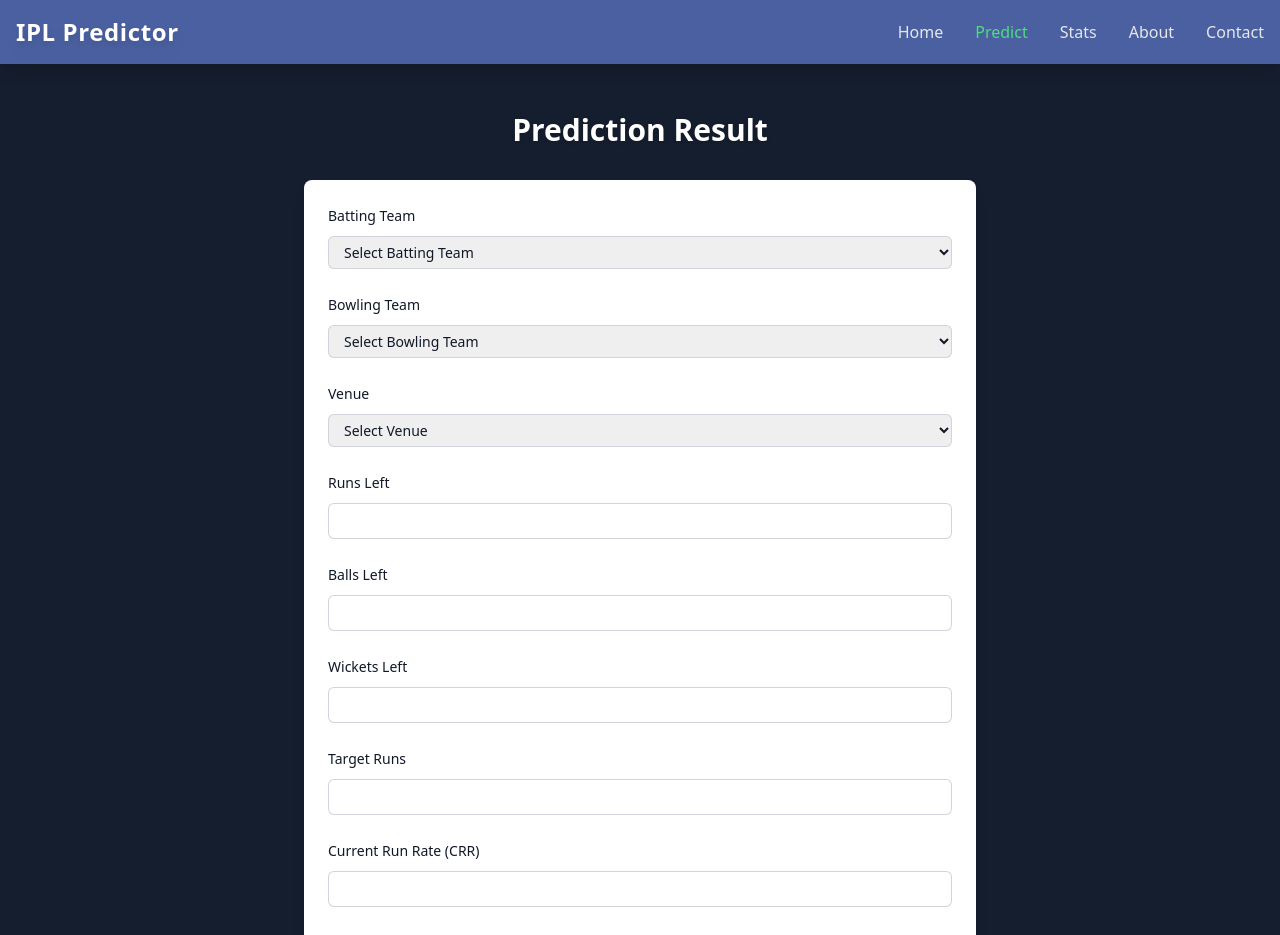
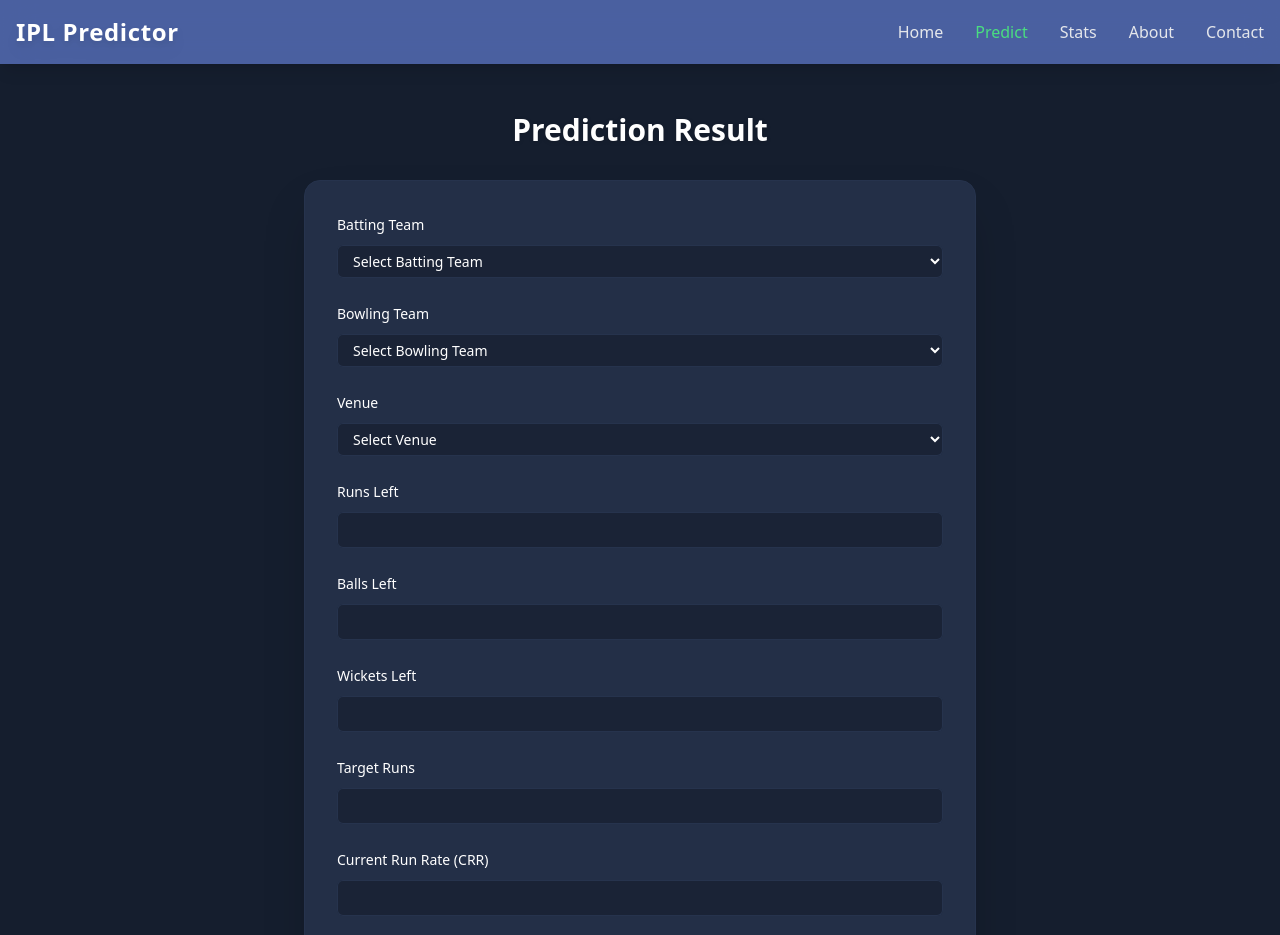
Before and after one commit to akankshabisht01/ipl_prediction_system, a Next.js app: page /predict in a window 1280 px wide. Shown: the top 935 px of the page. Built offline with nearby package versions, Linux system fonts and the light colour scheme.

Commit message:
feat: dark theme for form, dual donut charts for both teams' win probabilities, modern IPL look

```diff
--- a/src/components/predict/PredictionForm.tsx
+++ b/src/components/predict/PredictionForm.tsx
@@ -81,19 +81,19 @@ export default function PredictionForm({ onSubmit }: PredictionFormProps) {
       initial={{ opacity: 0, y: 20 }}
       animate={{ opacity: 1, y: 0 }}
       transition={{ duration: 0.8 }}
-      className="max-w-2xl mx-auto p-6 bg-white dark:bg-gray-800 rounded-lg shadow-lg"
+      className="max-w-2xl mx-auto p-8 bg-[#232f47] rounded-2xl shadow-2xl border border-[#26334d] text-white"
     >
       <form onSubmit={handleSubmit} className="space-y-8">
         <div className="space-y-6">
           <div>
-            <label htmlFor="batting_team" className="block text-sm font-medium leading-6 text-gray-900 dark:text-white">Batting Team</label>
+            <label htmlFor="batting_team" className="block text-sm font-medium leading-6 text-white">Batting Team</label>
             <select
               id="batting_team"
               name="batting_team"
               value={formData.batting_team}
               onChange={handleChange}
               required
-              className="mt-2 block w-full rounded-md border-0 py-1.5 pl-3 pr-10 text-gray-900 dark:text-white dark:bg-gray-700 ring-1 ring-inset ring-gray-300 dark:ring-gray-600 focus:ring-2 focus:ring-ipl-blue dark:focus:ring-ipl-orange sm:text-sm sm:leading-6"
+              className="mt-2 block w-full rounded-md border-0 py-1.5 pl-3 pr-10 text-white bg-[#1a2336] ring-1 ring-inset ring-[#26334d] focus:ring-2 focus:ring-ipl-blue focus:bg-[#232f47] sm:text-sm sm:leading-6"
             >
               <option value="">Select Batting Team</option>
               {teams.map((team) => (
@@ -102,14 +102,14 @@ export default function PredictionForm({ onSubmit }: PredictionFormProps) {
             </select>
           </div>
           <div>
-            <label htmlFor="bowling_team" className="block text-sm font-medium leading-6 text-gray-900 dark:text-white">Bowling Team</label>
+            <label htmlFor="bowling_team" className="block text-sm font-medium leading-6 text-white">Bowling Team</label>
             <select
               id="bowling_team"
               name="bowling_team"
               value={formData.bowling_team}
               onChange={handleChange}
               required
-              className="mt-2 block w-full rounded-md border-0 py-1.5 pl-3 pr-10 text-gray-900 dark:text-white dark:bg-gray-700 ring-1 ring-inset ring-gray-300 dark:ring-gray-600 focus:ring-2 focus:ring-ipl-blue dark:focus:ring-ipl-orange sm:text-sm sm:leading-6"
+              className="mt-2 block w-full rounded-md border-0 py-1.5 pl-3 pr-10 text-white bg-[#1a2336] ring-1 ring-inset ring-[#26334d] focus:ring-2 focus:ring-ipl-blue focus:bg-[#232f47] sm:text-sm sm:leading-6"
             >
               <option value="">Select Bowling Team</option>
               {teams.filter((team) => team !== formData.batting_team).map((team) => (
@@ -118,14 +118,14 @@ export default function PredictionForm({ onSubmit }: PredictionFormProps) {
             </select>
           </div>
           <div>
-            <label htmlFor="venue" className="block text-sm font-medium leading-6 text-gray-900 dark:text-white">Venue</label>
+            <label htmlFor="venue" className="block text-sm font-medium leading-6 text-white">Venue</label>
             <select
               id="venue"
               name="venue"
               value={formData.venue}
               onChange={handleChange}
               required
-              className="mt-2 block w-full rounded-md border-0 py-1.5 pl-3 pr-10 text-gray-900 dark:text-white dark:bg-gray-700 ring-1 ring-inset ring-gray-300 dark:ring-gray-600 focus:ring-2 focus:ring-ipl-blue dark:focus:ring-ipl-orange sm:text-sm sm:leading-6"
+              className="mt-2 block w-full rounded-md border-0 py-1.5 pl-3 pr-10 text-white bg-[#1a2336] ring-1 ring-inset ring-[#26334d] focus:ring-2 focus:ring-ipl-blue focus:bg-[#232f47] sm:text-sm sm:leading-6"
             >
               <option value="">Select Venue</option>
               {venues.map((venue) => (
@@ -134,7 +134,7 @@ export default function PredictionForm({ onSubmit }: PredictionFormProps) {
             </select>
           </div>
           <div>
-            <label htmlFor="runs_left" className="block text-sm font-medium leading-6 text-gray-900 dark:text-white">Runs Left</label>
+            <label htmlFor="runs_left" className="block text-sm font-medium leading-6 text-white">Runs Left</label>
             <input
               type="number"
               id="runs_left"
@@ -143,11 +143,11 @@ export default function PredictionForm({ onSubmit }: PredictionFormProps) {
               onChange={handleChange}
               required
               min="0"
-              className="mt-2 block w-full rounded-md border-0 py-1.5 pl-3 pr-10 text-gray-900 dark:text-white dark:bg-gray-700 ring-1 ring-inset ring-gray-300 dark:ring-gray-600 focus:ring-2 focus:ring-ipl-blue dark:focus:ring-ipl-orange sm:text-sm sm:leading-6"
+              className="mt-2 block w-full rounded-md border-0 py-1.5 pl-3 pr-10 text-white bg-[#1a2336] ring-1 ring-inset ring-[#26334d] focus:ring-2 focus:ring-ipl-blue focus:bg-[#232f47] sm:text-sm sm:leading-6"
             />
           </div>
           <div>
-            <label htmlFor="balls_left" className="block text-sm font-medium leading-6 text-gray-900 dark:text-white">Balls Left</label>
+            <label htmlFor="balls_left" className="block text-sm font-medium leading-6 text-white">Balls Left</label>
             <input
               type="number"
               id="balls_left"
@@ -156,11 +156,11 @@ export default function PredictionForm({ onSubmit }: PredictionFormProps) {
               onChange={handleChange}
               required
               min="0"
-              className="mt-2 block w-full rounded-md border-0 py-1.5 pl-3 pr-10 text-gray-900 dark:text-white dark:bg-gray-700 ring-1 ring-inset ring-gray-300 dark:ring-gray-600 focus:ring-2 focus:ring-ipl-blue dark:focus:ring-ipl-orange sm:text-sm sm:leading-6"
+              className="mt-2 block w-full rounded-md border-0 py-1.5 pl-3 pr-10 text-white bg-[#1a2336] ring-1 ring-inset ring-[#26334d] focus:ring-2 focus:ring-ipl-blue focus:bg-[#232f47] sm:text-sm sm:leading-6"
             />
           </div>
           <div>
-            <label htmlFor="wickets_left" className="block text-sm font-medium leading-6 text-gray-900 dark:text-white">Wickets Left</label>
+            <label htmlFor="wickets_left" className="block text-sm font-medium leading-6 text-white">Wickets Left</label>
             <input
               type="number"
               id="wickets_left"
@@ -170,11 +170,11 @@ export default function PredictionForm({ onSubmit }: PredictionFormProps) {
               required
               min="0"
               max="10"
-              className="mt-2 block w-full rounded-md border-0 py-1.5 pl-3 pr-10 text-gray-900 dark:text-white dark:bg-gray-700 ring-1 ring-inset ring-gray-300 dark:ring-gray-600 focus:ring-2 focus:ring-ipl-blue dark:focus:ring-ipl-orange sm:text-sm sm:leading-6"
+              className="mt-2 block w-full rounded-md border-0 py-1.5 pl-3 pr-10 text-white bg-[#1a2336] ring-1 ring-inset ring-[#26334d] focus:ring-2 focus:ring-ipl-blue focus:bg-[#232f47] sm:text-sm sm:leading-6"
             />
           </div>
           <div>
-            <label htmlFor="total_runs_x" className="block text-sm font-medium leading-6 text-gray-900 dark:text-white">Target Runs</label>
+            <label htmlFor="total_runs_x" className="block text-sm font-medium leading-6 text-white">Target Runs</label>
             <input
               type="number"
               id="total_runs_x"
@@ -183,11 +183,11 @@ export default function PredictionForm({ onSubmit }: PredictionFormProps) {
               onChange={handleChange}
               required
               min="0"
-              className="mt-2 block w-full rounded-md border-0 py-1.5 pl-3 pr-10 text-gray-900 dark:text-white dark:bg-gray-700 ring-1 ring-inset ring-gray-300 dark:ring-gray-600 focus:ring-2 focus:ring-ipl-blue dark:focus:ring-ipl-orange sm:text-sm sm:leading-6"
+              className="mt-2 block w-full rounded-md border-0 py-1.5 pl-3 pr-10 text-white bg-[#1a2336] ring-1 ring-inset ring-[#26334d] focus:ring-2 focus:ring-ipl-blue focus:bg-[#232f47] sm:text-sm sm:leading-6"
             />
           </div>
           <div>
-            <label htmlFor="crr" className="block text-sm font-medium leading-6 text-gray-900 dark:text-white">Current Run Rate (CRR)</label>
+            <label htmlFor="crr" className="block text-sm font-medium leading-6 text-white">Current Run Rate (CRR)</label>
             <input
               type="number"
               step="0.01"
@@ -197,11 +197,11 @@ export default function PredictionForm({ onSubmit }: PredictionFormProps) {
               onChange={handleChange}
               required
               min="0"
-              className="mt-2 block w-full rounded-md border-0 py-1.5 pl-3 pr-10 text-gray-900 dark:text-white dark:bg-gray-700 ring-1 ring-inset ring-gray-300 dark:ring-gray-600 focus:ring-2 focus:ring-ipl-blue dark:focus:ring-ipl-orange sm:text-sm sm:leading-6"
+              className="mt-2 block w-full rounded-md border-0 py-1.5 pl-3 pr-10 text-white bg-[#1a2336] ring-1 ring-inset ring-[#26334d] focus:ring-2 focus:ring-ipl-blue focus:bg-[#232f47] sm:text-sm sm:leading-6"
             />
           </div>
           <div>
-            <label htmlFor="rrr" className="block text-sm font-medium leading-6 text-gray-900 dark:text-white">Required Run Rate (RRR)</label>
+            <label htmlFor="rrr" className="block text-sm font-medium leading-6 text-white">Required Run Rate (RRR)</label>
             <input
               type="number"
               step="0.01"
@@ -211,14 +211,14 @@ export default function PredictionForm({ onSubmit }: PredictionFormProps) {
               onChange={handleChange}
               required
               min="0"
-              className="mt-2 block w-full rounded-md border-0 py-1.5 pl-3 pr-10 text-gray-900 dark:text-white dark:bg-gray-700 ring-1 ring-inset ring-gray-300 dark:ring-gray-600 focus:ring-2 focus:ring-ipl-blue dark:focus:ring-ipl-orange sm:text-sm sm:leading-6"
+              className="mt-2 block w-full rounded-md border-0 py-1.5 pl-3 pr-10 text-white bg-[#1a2336] ring-1 ring-inset ring-[#26334d] focus:ring-2 focus:ring-ipl-blue focus:bg-[#232f47] sm:text-sm sm:leading-6"
             />
           </div>
         </div>
         <div>
           <button
             type="submit"
-            className="w-full rounded-lg bg-ipl-blue px-8 py-4 text-lg font-bold text-white shadow-lg hover:bg-ipl-blue/90 focus-visible:outline focus-visible:outline-2 focus-visible:outline-offset-2 focus-visible:outline-ipl-blue dark:bg-ipl-orange dark:hover:bg-ipl-orange/90 dark:focus-visible:outline-ipl-orange transition-all duration-200"
+            className="w-full rounded-lg bg-ipl-blue px-8 py-4 text-lg font-bold text-white shadow-lg hover:bg-ipl-blue/90 focus-visible:outline focus-visible:outline-2 focus-visible:outline-offset-2 focus-visible:outline-ipl-blue transition-all duration-200"
           >
             Predict Winner
           </button>
```
Also changed, not shown: src/components/predict/ResultDisplay.tsx (+52 -62 lines).
